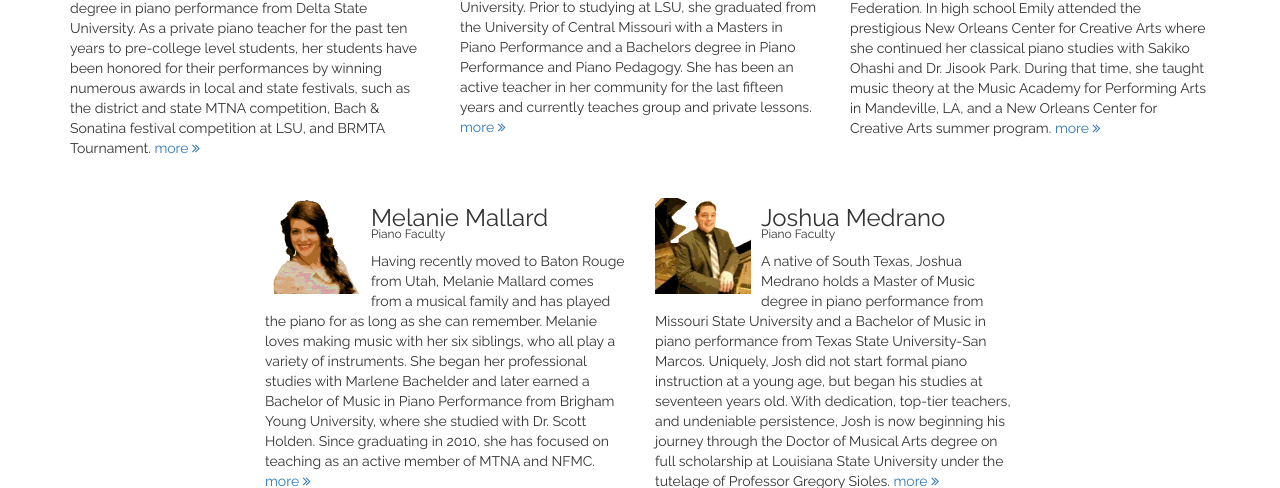
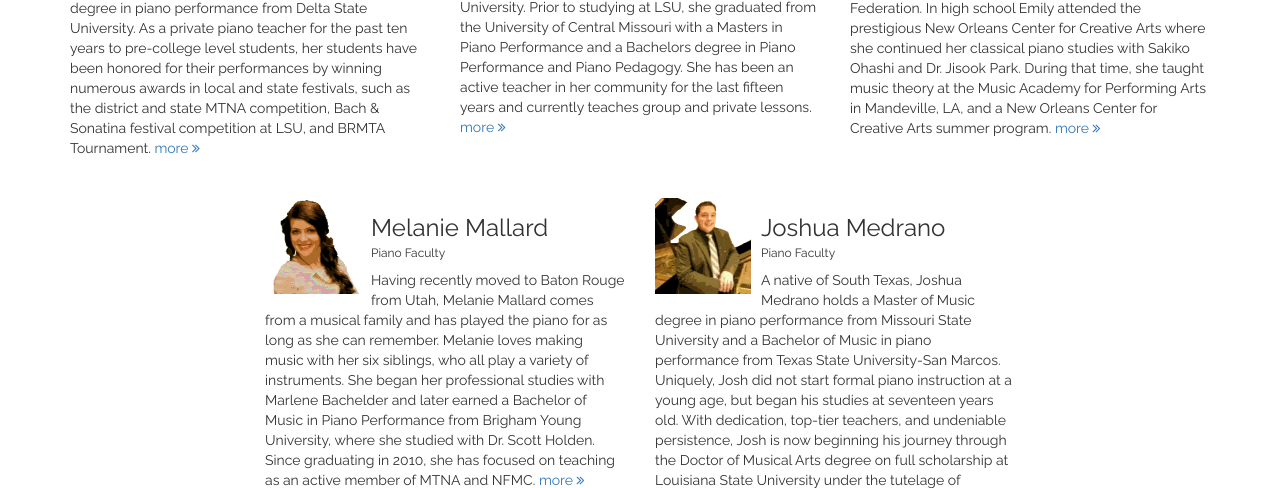
Before and after one commit to rhroyston/piano-pathways, a PHP site: page / in a window 1280 px wide. Shown: the part 1969-2457 px from the top of the page. Run offline with PHP 8.4, Linux system fonts and the light colour scheme; some libraries are stand-ins or nearby versions.

Commit message:
My changes

```diff
--- a/includes/instructors.php
+++ b/includes/instructors.php
@@ -11,16 +11,14 @@
           <a href="#rebeccaModal" data-toggle="modal">more <i class="fa fa-angle-double-right"></i></a>
         </div>
         <div class="col-md-4">
-            <span><img src="/images/sarah-stoltzfus-johnson.png" class="instructors"><h3 class="instructoradjust">Sarah Stoltzfus Johnson</h3><h6>Piano Faculty</h6>Sarah Stoltzfus Johnson earned her Doctorate of Music Arts in piano performance with a minor in collaborative piano from Louisiana State University&#46; Prior to studying at LSU&#44; she graduated from the University of Central Missouri with a Masters in Piano Performance and a Bachelors degree in Piano Performance and Piano Pedagogy&#46; She has been an active teacher in her community for the last fifteen years and currently teaches group and private lessons&#46;
+          <img src="/images/sarah-stoltzfus-johnson.png" class="instructors"><h3 class="instructoradjust">Sarah Stoltzfus Johnson</h3><h6>Piano Faculty</h6>Sarah Stoltzfus Johnson earned her Doctorate of Music Arts in piano performance with a minor in collaborative piano from Louisiana State University&#46; Prior to studying at LSU&#44; she graduated from the University of Central Missouri with a Masters in Piano Performance and a Bachelors degree in Piano Performance and Piano Pedagogy&#46; She has been an active teacher in her community for the last fifteen years and currently teaches group and private lessons&#46;
           <!-- Trigger the modal with a button -->
           <a href="#sarahModal" data-toggle="modal">more <i class="fa fa-angle-double-right"></i></a>
-            </span>
         </div>
         <div class="col-md-4">
-            <span><img src="/images/emily-elbourne-ball.png" class="instructors"><h3 class="instructoradjust">Emily Elbourne Ball</h3><h6>Piano Faculty</h6>Emily Elbourne Ball is a native of New Orleans and started piano lessons in kindergarten&#46; Growing up she participated in recitals and Music Teacher National Association&#39;s Rally and Federation&#46; In high school Emily attended the prestigious New Orleans Center for Creative Arts where she continued her classical piano studies with Sakiko Ohashi and Dr&#46; Jisook Park&#46; During that time&#44; she taught music theory at the Music Academy for Performing Arts in Mandeville&#44; LA&#44; and a New Orleans Center for Creative Arts summer program&#46;
+          <img src="/images/emily-elbourne-ball.png" class="instructors"><h3 class="instructoradjust">Emily Elbourne Ball</h3><h6>Piano Faculty</h6>Emily Elbourne Ball is a native of New Orleans and started piano lessons in kindergarten&#46; Growing up she participated in recitals and Music Teacher National Association&#39;s Rally and Federation&#46; In high school Emily attended the prestigious New Orleans Center for Creative Arts where she continued her classical piano studies with Sakiko Ohashi and Dr&#46; Jisook Park&#46; During that time&#44; she taught music theory at the Music Academy for Performing Arts in Mandeville&#44; LA&#44; and a New Orleans Center for Creative Arts summer program&#46;
           <!-- Trigger the modal with a button -->
           <a href="#emilyModal" data-toggle="modal">more <i class="fa fa-angle-double-right"></i></a>
-            </span>
         </div>
     </div>
     <br>
@@ -29,16 +27,14 @@
         <div class="col-md-2">
         </div>
         <div class="col-md-4">
-            <span><img src="/images/melanie-mallard.png" class="instructors"><h3 class="adjustup">Melanie Mallard</h3><h6>Piano Faculty</h6>Having recently moved to Baton Rouge from Utah&#44; Melanie Mallard comes from a musical family and has played the piano for as long as she can remember&#46; Melanie loves making music with her six siblings&#44; who all play a variety of instruments&#46; She began her professional studies with Marlene Bachelder and later earned a Bachelor of Music in Piano Performance from Brigham Young University&#44; where she studied with Dr&#46; Scott Holden&#46; Since graduating in 2010&#44; she has focused on teaching as an active member of MTNA and NFMC&#46;
+          <img src="/images/melanie-mallard.png" class="instructors"><h3 class="instructoradjust">Melanie Mallard</h3><h6>Piano Faculty</h6>Having recently moved to Baton Rouge from Utah&#44; Melanie Mallard comes from a musical family and has played the piano for as long as she can remember&#46; Melanie loves making music with her six siblings&#44; who all play a variety of instruments&#46; She began her professional studies with Marlene Bachelder and later earned a Bachelor of Music in Piano Performance from Brigham Young University&#44; where she studied with Dr&#46; Scott Holden&#46; Since graduating in 2010&#44; she has focused on teaching as an active member of MTNA and NFMC&#46;
           <!-- Trigger the modal with a button -->
           <a href="#melanieModal" data-toggle="modal">more <i class="fa fa-angle-double-right"></i></a>
-            </span>
         </div>
         <div class="col-md-4">
-            <span><img src="/images/joshua-medrano.png" class="instructors"><h3 class="adjustup">Joshua Medrano</h3><h6>Piano Faculty</h6>A native of South Texas&#44; Joshua Medrano holds a Master of Music degree in piano performance from Missouri State University and a Bachelor of Music in piano performance from Texas State University&#45;San Marcos&#46; Uniquely&#44; Josh did not start formal piano instruction at a young age&#44; but began his studies at seventeen years old&#46; With dedication&#44; top&#45;tier teachers&#44; and undeniable persistence&#44; Josh is now beginning his journey through the Doctor of Musical Arts degree on full scholarship at Louisiana State University under the tutelage of Professor Gregory Sioles&#46;
+          <img src="/images/joshua-medrano.png" class="instructors"><h3 class="instructoradjust">Joshua Medrano</h3><h6>Piano Faculty</h6>A native of South Texas&#44; Joshua Medrano holds a Master of Music degree in piano performance from Missouri State University and a Bachelor of Music in piano performance from Texas State University&#45;San Marcos&#46; Uniquely&#44; Josh did not start formal piano instruction at a young age&#44; but began his studies at seventeen years old&#46; With dedication&#44; top&#45;tier teachers&#44; and undeniable persistence&#44; Josh is now beginning his journey through the Doctor of Musical Arts degree on full scholarship at Louisiana State University under the tutelage of Professor Gregory Sioles&#46;
           <!-- Trigger the modal with a button -->
           <a href="#joshuaModal" data-toggle="modal">more <i class="fa fa-angle-double-right"></i></a>
-            </span>
         </div>
         <div class="col-md-2">
         </div>
```
Lines whose indentation alone changed are shown as unchanged.
